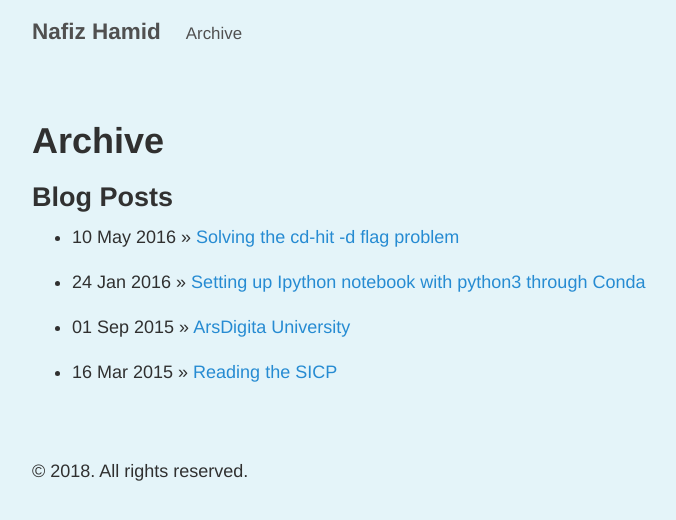
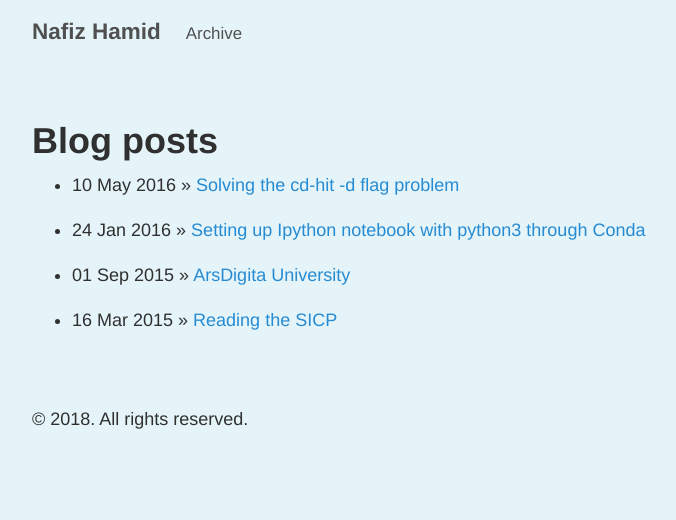
Before and after one commit to nafizh/nafizh.github.io, a Jekyll site: the page built from archive.md, in a window 1280 px wide. Shown: the top 520 px of the page, without its empty margins (194-870 px from the left). Built offline with Jekyll 4.4.1, drawn with Linux system fonts in a browser that asks for light colours.

Commit message:
fix ei shei

```diff
--- a/_config.yml
+++ b/_config.yml
@@ -32,7 +32,7 @@ github:
 
 
 pages_list:
-  Archive: '/archive'
+  Archive: '/blog'
 
 # Google services
 google_analytics: UA-72747784-1
--- a/archive.md
+++ b/archive.md
@@ -1,9 +1,8 @@
 ---
 layout: page
-title: Archive
+title: Blog posts
 ---
 
-## Blog Posts
 
 {% for post in site.posts %}
   * {{ post.date | date_to_string }} &raquo; [ {{ post.title }} ]({{ post.url }})
```
